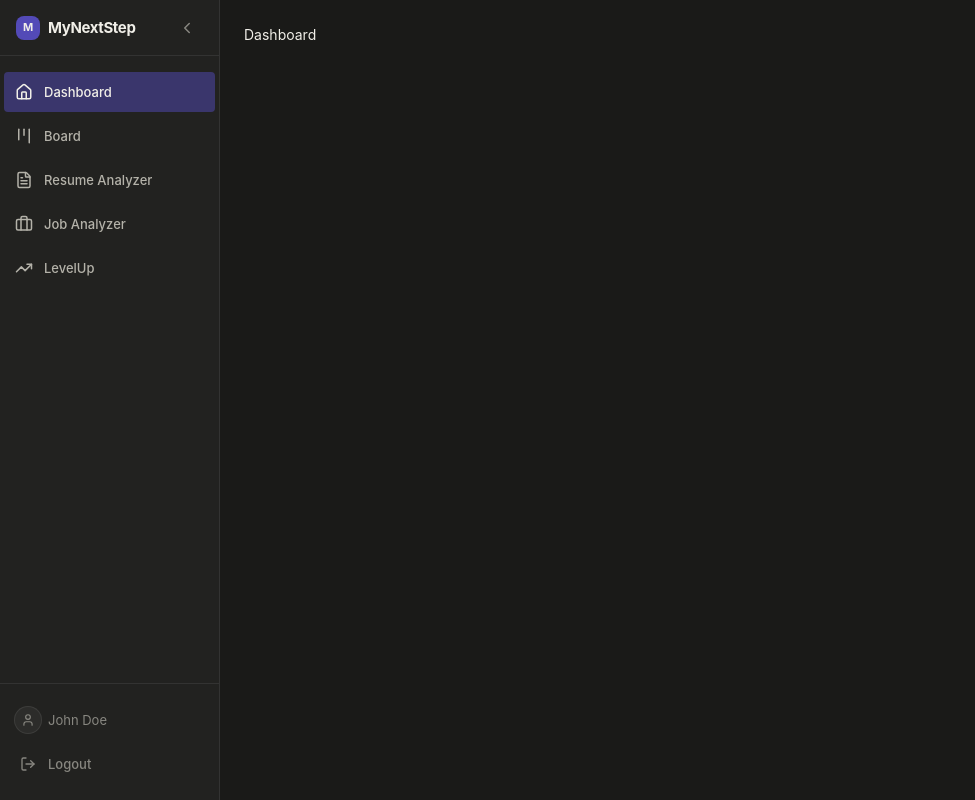
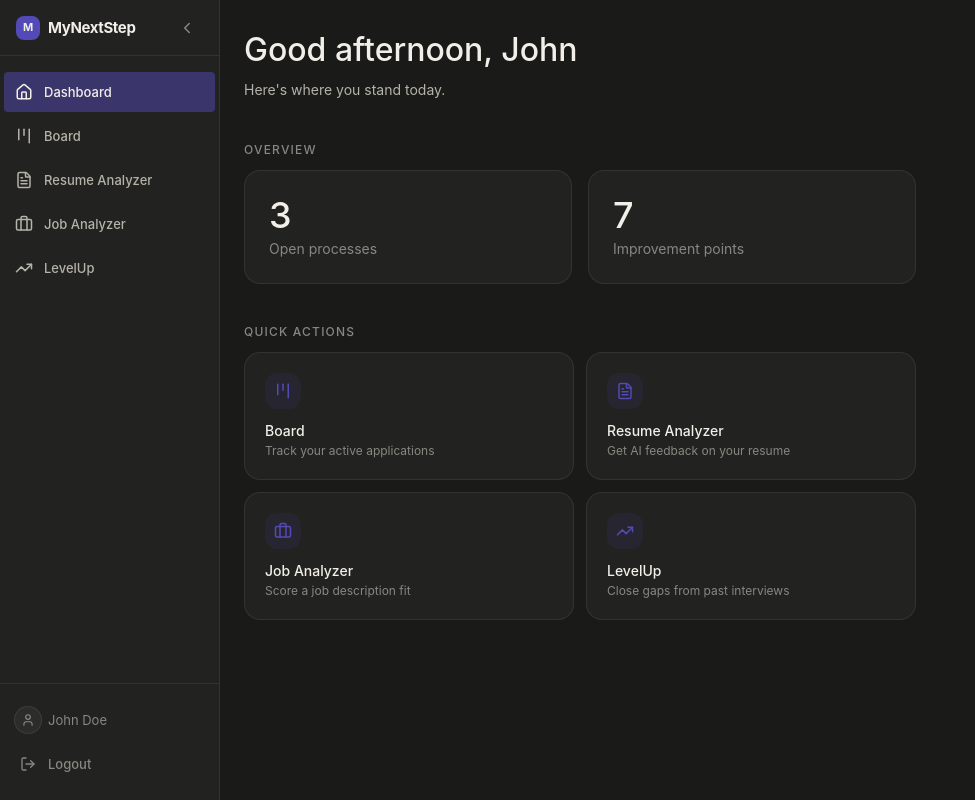
Before and after one commit to MatheusCPimentel/my-next-step, a React (Vite) app: page / in a window 1280 px wide. Shown: the whole page, without its empty margins (0-975 px from the left). Built offline with nearby package versions, Linux system fonts and the light colour scheme.

Commit message:
feat(dashboard): add dashboard page with stats cards and quick actions

```diff
--- a/src/pages/Dashboard/index.tsx
+++ b/src/pages/Dashboard/index.tsx
@@ -1,3 +1,117 @@
-export const Dashboard = () => {
-  return <div>Dashboard</div>;
+import { Link } from "react-router-dom";
+import { Kanban, FileText, Briefcase, TrendingUp } from "lucide-react";
+import type { LucideIcon } from "lucide-react";
+
+const MOCK_USER = { name: "John" };
+
+const MOCK_STATS = {
+  openProcesses: 3,
+  improvementPoints: 7,
 };
+
+interface QuickAction {
+  label: string;
+  description: string;
+  path: string;
+  icon: LucideIcon;
+}
+
+const QUICK_ACTIONS: QuickAction[] = [
+  {
+    label: "Board",
+    description: "Track your active applications",
+    path: "/board",
+    icon: Kanban,
+  },
+  {
+    label: "Resume Analyzer",
+    description: "Get AI feedback on your resume",
+    path: "/resume",
+    icon: FileText,
+  },
+  {
+    label: "Job Analyzer",
+    description: "Score a job description fit",
+    path: "/job",
+    icon: Briefcase,
+  },
+  {
+    label: "LevelUp",
+    description: "Close gaps from past interviews",
+    path: "/levelup",
+    icon: TrendingUp,
+  },
+];
+
+function getGreeting(): string {
+  const hour = new Date().getHours();
+  if (hour < 12) return "Good morning";
+  if (hour < 18) return "Good afternoon";
+  return "Good evening";
+}
+
+function StatCard({ label, value }: { label: string; value: number }) {
+  return (
+    <div className="bg-surface border border-border rounded-xl p-6 flex flex-col gap-1">
+      <span className="text-4xl font-medium text-primary">{value}</span>
+      <span className="text-sm text-muted">{label}</span>
+    </div>
+  );
+}
+
+function QuickActionCard({ label, description, path, icon: Icon }: QuickAction) {
+  return (
+    <Link
+      to={path}
+      className="bg-surface border border-border rounded-xl p-5 flex flex-col gap-3 hover:border-border-hover transition-colors"
+    >
+      <div className="w-9 h-9 rounded-lg bg-purple/10 flex items-center justify-center text-purple">
+        <Icon size={18} />
+      </div>
+      <div>
+        <p className="text-sm font-medium text-primary">{label}</p>
+        <p className="text-xs text-muted mt-0.5">{description}</p>
+      </div>
+    </Link>
+  );
+}
+
+export function Dashboard() {
+  return (
+    <div className="max-w-2xl flex flex-col gap-10">
+      <div>
+        <h1 className="text-primary">
+          {getGreeting()}, {MOCK_USER.name}
+        </h1>
+        <p className="text-secondary mt-1">Here's where you stand today.</p>
+      </div>
+
+      <section className="flex flex-col gap-3">
+        <h2 className="text-xs font-medium text-muted uppercase tracking-widest">
+          Overview
+        </h2>
+        <div className="grid grid-cols-1 sm:grid-cols-2 gap-4">
+          <StatCard
+            label="Open processes"
+            value={MOCK_STATS.openProcesses}
+          />
+          <StatCard
+            label="Improvement points"
+            value={MOCK_STATS.improvementPoints}
+          />
+        </div>
+      </section>
+
+      <section className="flex flex-col gap-3">
+        <h2 className="text-xs font-medium text-muted uppercase tracking-widest">
+          Quick actions
+        </h2>
+        <div className="grid grid-cols-1 sm:grid-cols-2 gap-3">
+          {QUICK_ACTIONS.map((action) => (
+            <QuickActionCard key={action.path} {...action} />
+          ))}
+        </div>
+      </section>
+    </div>
+  );
+}
```
Also changed, not shown: 1 other file (tests, documents, lock files or other folders).
